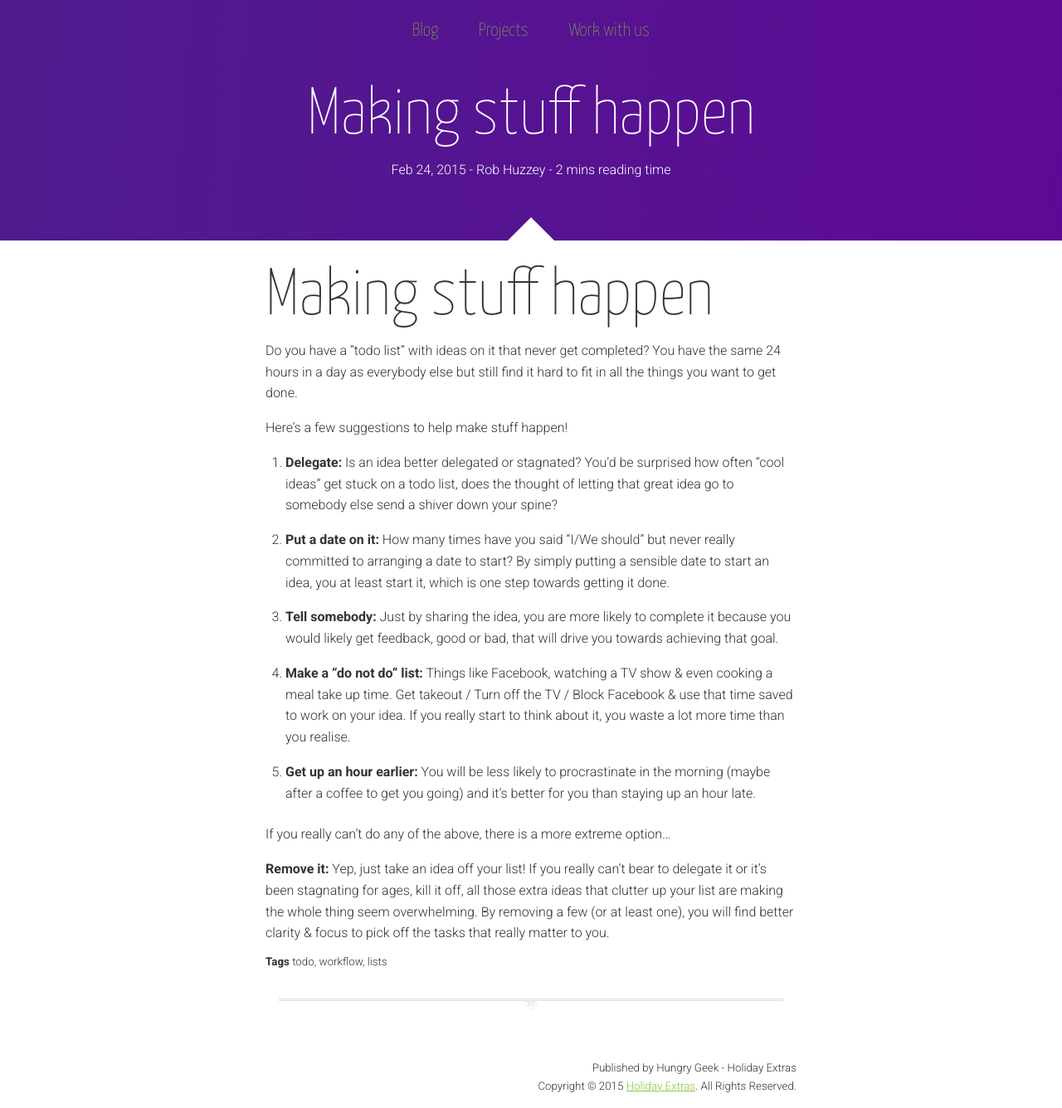
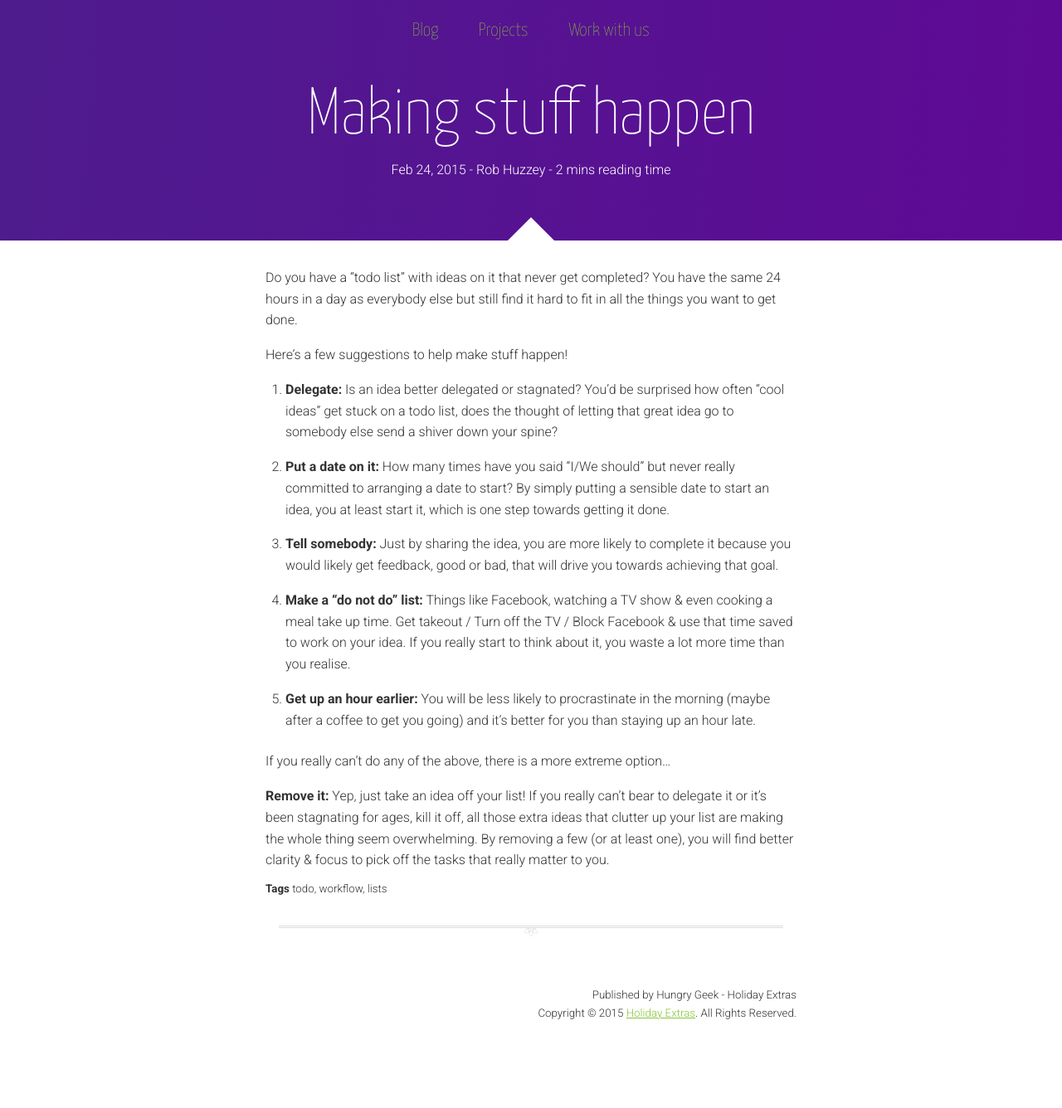
Before and after one commit to holidayextras/holidayextras.github.com, a Jekyll site: the page built from _posts/2015-02-24-making-stuff-happen.md, in a window 1280 px wide. Shown: the whole page at 83% size. Built offline with Jekyll 4.4.1, drawn with Linux system fonts in a browser that asks for light colours; nearby versions of some CDN libraries; comment, search, counter and statistics services are not loaded; after the commit the page ends 1248 px from its top, so only the background shows below that.

Commit message:
Removed title as in header already

```diff
--- a/_posts/2015-02-24-making-stuff-happen.md
+++ b/_posts/2015-02-24-making-stuff-happen.md
@@ -6,9 +6,6 @@ author: Rob Huzzey
 tags: todo workflow lists
 comments: true
 ---
-
-Making stuff happen
-====
 
 Do you have a "todo list" with ideas on it that never get completed? You have the same 24 hours in a day as everybody else but still find it hard to fit in all the things you want to get done.
 
```
